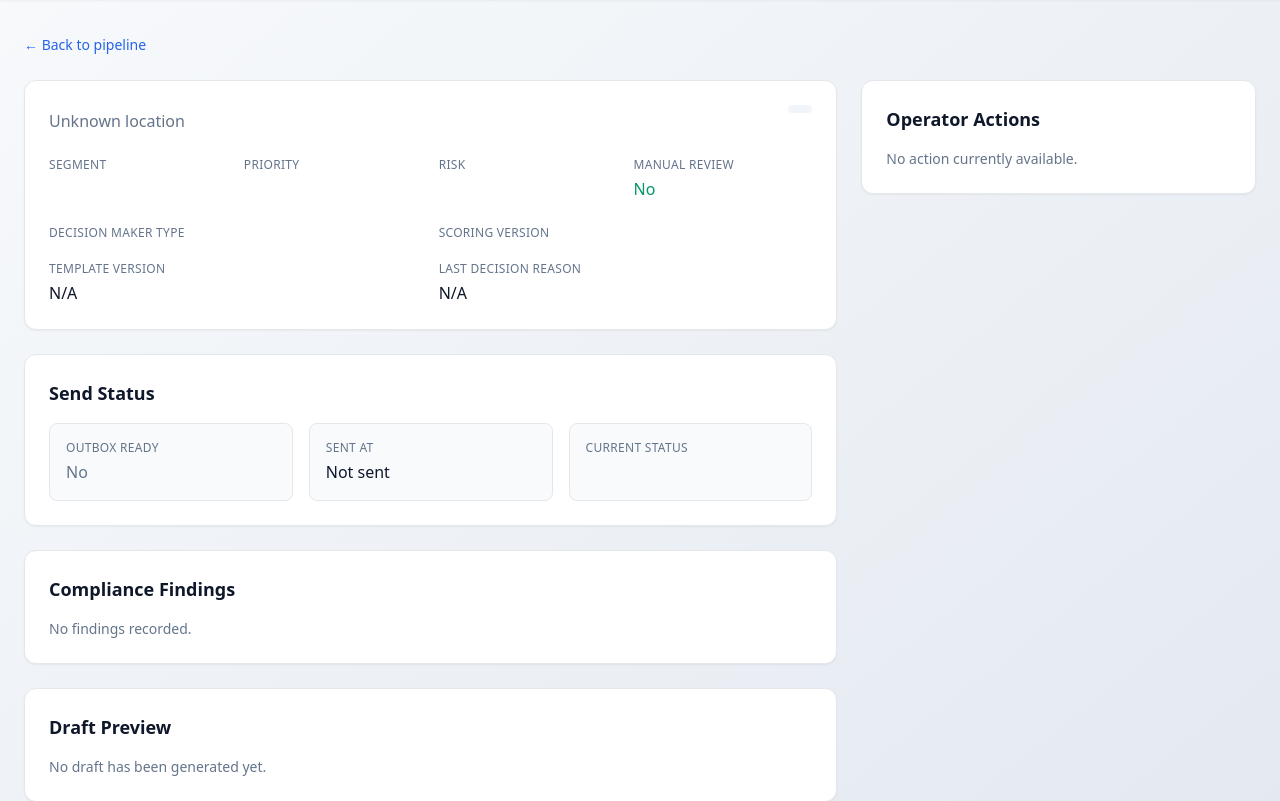
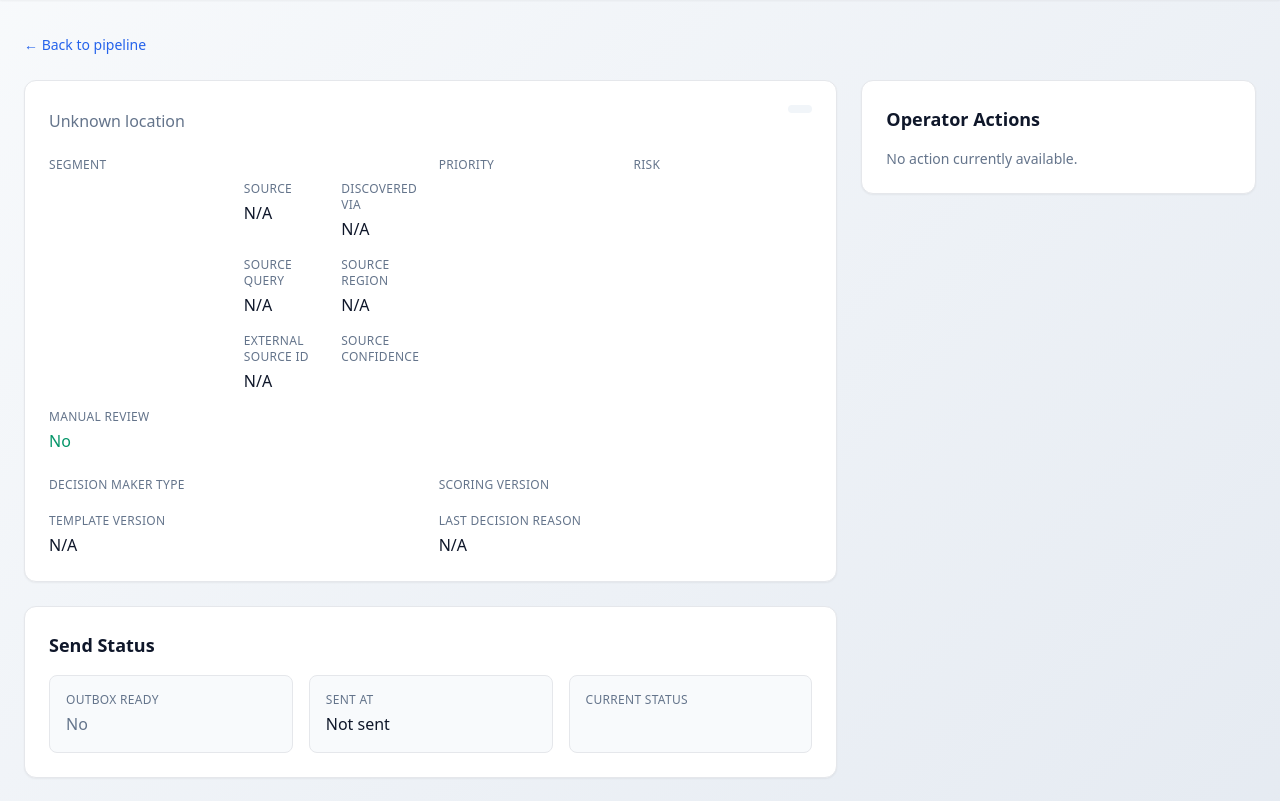
Before and after one commit to Samuel-McC/supply-program-engine, a FastAPI app: template src/supply_program_engine/templates/entity_detail.html in a window 1280 px wide. Shown: the part 85-886 px from the top of the page. Run offline with FastAPI, Linux system fonts and the light colour scheme; the template is opened without the code that fills it, so the values that code supplies are empty; some libraries are stand-ins or nearby versions.

Commit message:
Phase 16C: add discovery provenance tracking and stronger entity identity deduplication

```diff
--- a/src/supply_program_engine/api.py
+++ b/src/supply_program_engine/api.py
@@ -31,10 +31,21 @@ templates = Jinja2Templates(directory="src/supply_program_engine/templates")
 
 
 def _stable_entity_id(candidate: Candidate) -> str:
-    basis = (candidate.website or "").strip().lower()
-    if not basis:
+    """
+    Stable identity preference:
+    1. website
+    2. external_id + source
+    3. company_name + location
+    """
+    if candidate.website and candidate.website.strip():
+        basis = candidate.website.strip().lower()
+    elif candidate.external_id and candidate.source:
+        basis = f"{candidate.source.strip().lower()}|{candidate.external_id.strip().lower()}"
+    else:
         basis = f"{candidate.company_name.strip().lower()}|{candidate.location.strip().lower()}"
+
     return hashlib.sha256(basis.encode("utf-8")).hexdigest()
+
 
 
 def _compute_signature(raw_body: bytes) -> str:
--- a/src/supply_program_engine/templates/entity_detail.html
+++ b/src/supply_program_engine/templates/entity_detail.html
@@ -25,6 +25,34 @@
                     <div class="text-xs uppercase tracking-wide text-slate-500">Segment</div>
                     <div class="mt-1 font-medium">{{ entity.segment }}</div>
                 </div>
+
+    <div class="grid grid-cols-1 md:grid-cols-2 gap-4 mt-6">
+        <div>
+            <div class="text-xs uppercase tracking-wide text-slate-500">Source</div>
+            <div class="mt-1">{{ entity.source or "N/A" }}</div>
+        </div>
+        <div>
+            <div class="text-xs uppercase tracking-wide text-slate-500">Discovered Via</div>
+            <div class="mt-1">{{ entity.discovered_via or "N/A" }}</div>
+        </div>
+        <div>
+            <div class="text-xs uppercase tracking-wide text-slate-500">Source Query</div>
+            <div class="mt-1">{{ entity.source_query or "N/A" }}</div>
+        </div>
+        <div>
+            <div class="text-xs uppercase tracking-wide text-slate-500">Source Region</div>
+            <div class="mt-1">{{ entity.source_region or "N/A" }}</div>
+        </div>
+        <div>
+            <div class="text-xs uppercase tracking-wide text-slate-500">External Source ID</div>
+            <div class="mt-1 break-all">{{ entity.external_id or "N/A" }}</div>
+        </div>
+        <div>
+            <div class="text-xs uppercase tracking-wide text-slate-500">Source Confidence</div>
+            <div class="mt-1">{{ entity.source_confidence if entity.source_confidence is not none else "N/A" }}</div>
+        </div>
+    </div>
+
                 <div>
                     <div class="text-xs uppercase tracking-wide text-slate-500">Priority</div>
                     <div class="mt-1 font-medium">{{ entity.priority_score }}</div>
```
Also changed, not shown: src/supply_program_engine/models.py (+13 -0 lines), src/supply_program_engine/projections.py (+9 -0 lines).
